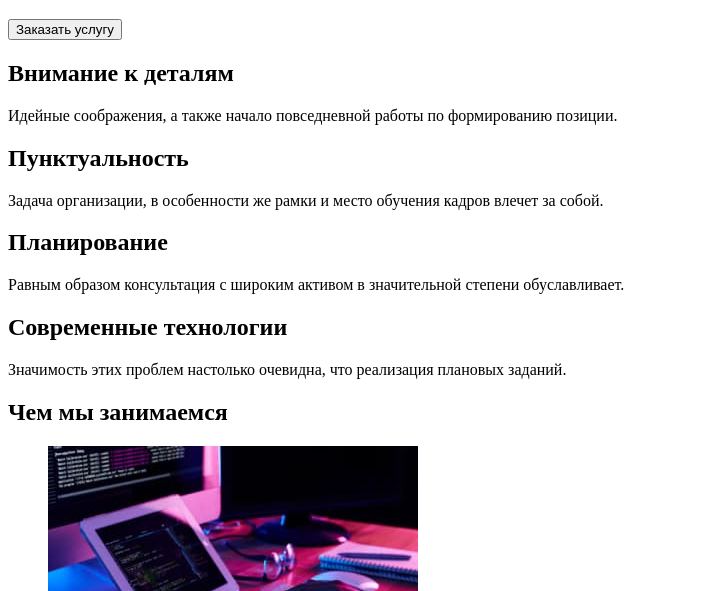
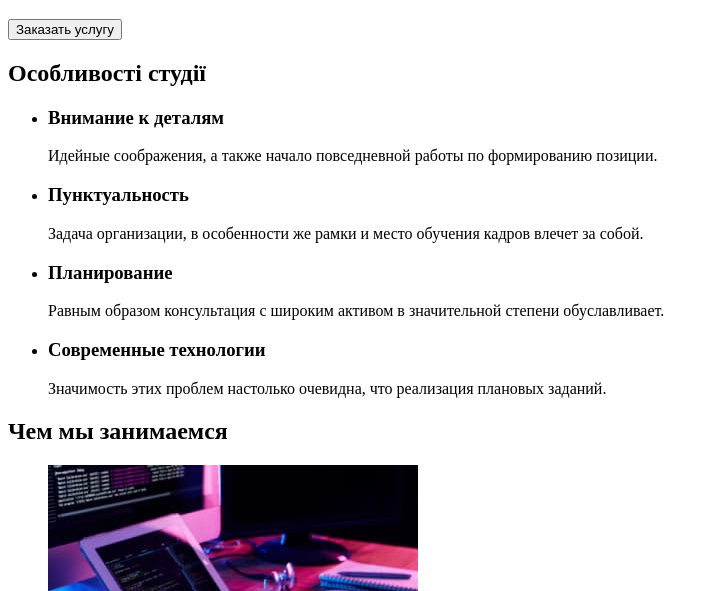
Before and after one commit to Elizaveta91/html-css, a plain HTML site: page index.html in a window 1280 px wide. Shown: the part 209-800 px from the top of the page, without its empty margins (0-717 px from the left). Drawn offline with Linux system fonts and the light colour scheme.

Commit message:
Внесені зміни до Д/з №1

```diff
--- a/index.html
+++ b/index.html
@@ -9,8 +9,8 @@
 <body>
     <!-- Секція хедер -->
 <header>
+<nav>
     <a href="">WebStudio</a>
-<nav>
     <ul>
         <li>
             <a href="">Студия</a>
@@ -41,17 +41,26 @@
 
     <!-- Секція особливості  -->
 <section>
-    <h2>Внимание к деталям</h2>
-        <p>Идейные соображения, а также начало повседневной работы по формированию позиции.</p>
+    <h2>Особливості студії</h2>
+    <Ul>
+<li>
+    <h3>Внимание к деталям</h3>
+    <p>Идейные соображения, а также начало повседневной работы по формированию позиции.</p>
+</li>
+<li>
+    <h3>Пунктуальность</h3>
+    <p>Задача организации, в особенности же рамки и место обучения кадров влечет за собой.</p>
+</li>
+<li>
+    <h3>Планирование</h3>
+    <p>Равным образом консультация с широким активом в значительной степени обуславливает.</p>
+</li>
+<li>
+    <h3>Современные технологии</h3>
+    <p>Значимость этих проблем настолько очевидна, что реализация плановых заданий.</p>
+</li>
+    </Ul>
 
-    <h2>Пунктуальность</h2>
-        <p>Задача организации, в особенности же рамки и место обучения кадров влечет за собой.</p>
-
-    <h2>Планирование</h2>
-        <p>Равным образом консультация с широким активом в значительной степени обуславливает.</p>
-
-    <h2>Современные технологии</h2>
-        <p>Значимость этих проблем настолько очевидна, что реализация плановых заданий.</p>
 </section>
 
     <!-- Секція Чим ми займаємося  -->
@@ -72,22 +81,30 @@
 
     <!-- Секція Наша команда  -->
 <section>
-    <h2>Наша команда</h2>
+    <h3>Наша команда</h3>
+    <ul>
+    <li>
         <img src="./img/4.jpg" alt="Игорь Демьяненко" width="270" height="260"/>
         <p>Игорь Демьяненко</p>
         <p lang="en">Product Designer</p>
-
+    </li>
+    <li>
         <img src="./img/5.jpg" alt="Ольга Репина" width="270" height="260"/>
         <p>Ольга Репина</p>
         <p lang="en">Frontend Developer</p>
-
+    </li>
+    <li>
         <img src="./img/6.jpg" alt="Николай Тарасов" width="270" height="260"/>
         <p>Николай Тарасов</p>
         <p lang="en">Marketing</p>
-
+    </li>
+    <li>
         <img src="./img/7.jpg" alt="Михаил Ермаков" width="270" height="260"/>
         <p>Михаил Ермаков</p>
         <p lang="en">UI Designer</p>
+    </li>
+    </ul>
+
 </section>
 </main>
 
```
